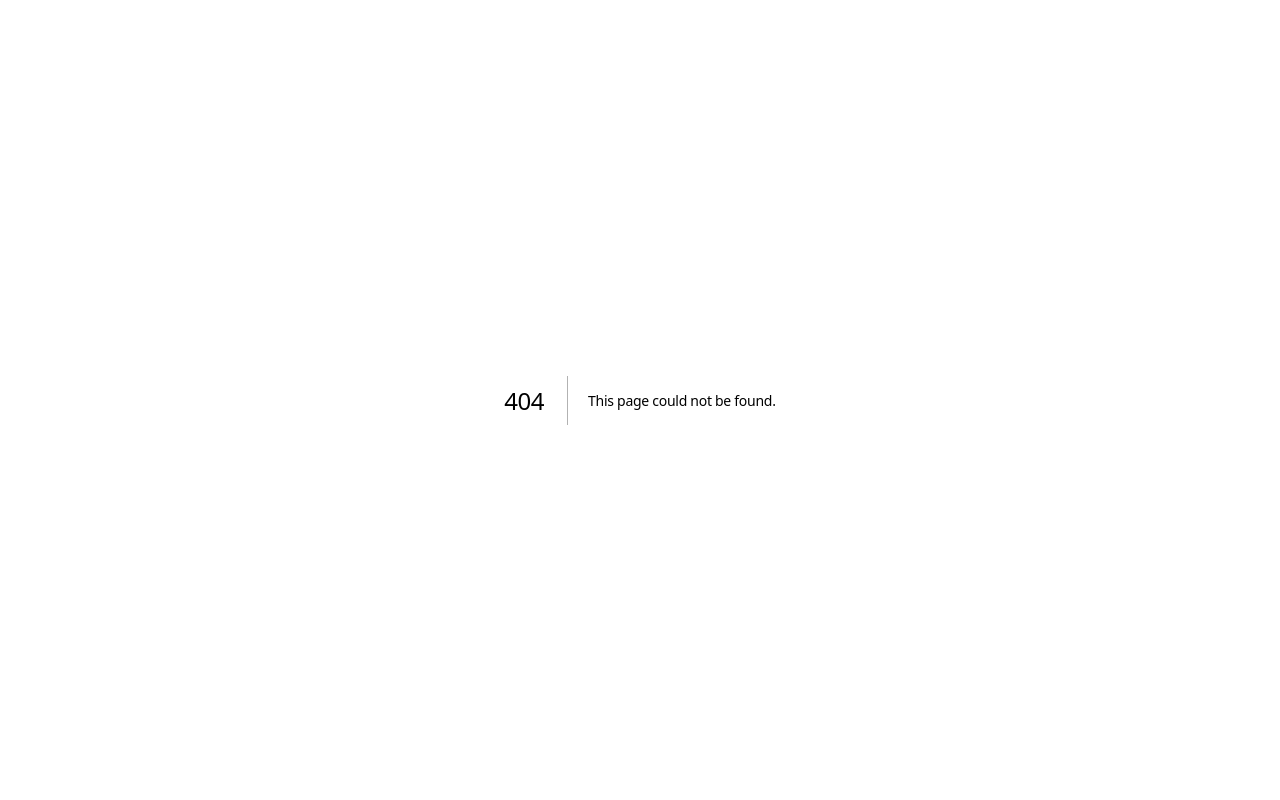
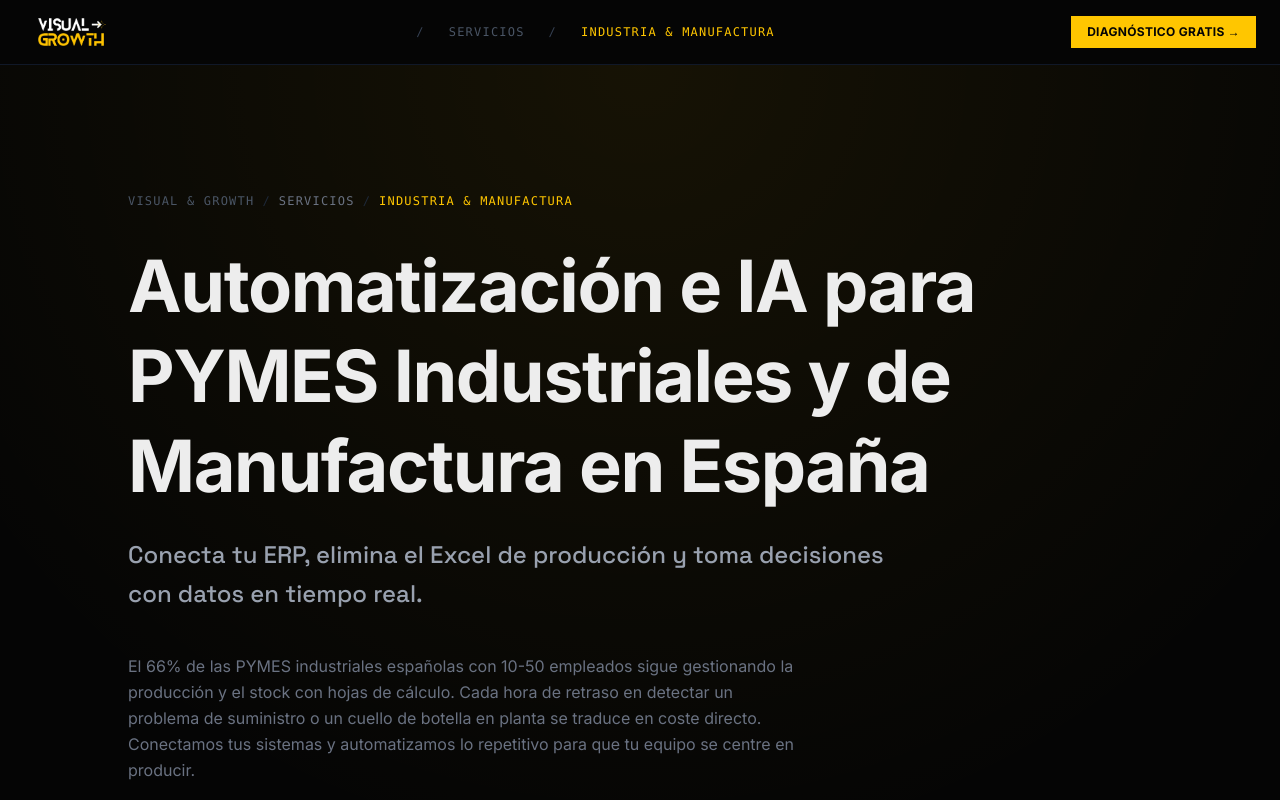
Before and after one commit to PabloVisualGrowth/final-website-visualandgrowth, a Next.js app: page /servicios/industria-manufactura in a window 1280 px wide. Before the commit this address had no page. Shown: the top 800 px of the page. Built offline with nearby package versions, Linux system fonts and the light colour scheme.

Commit message:
SEO: 6 páginas de servicios por vertical + componente ServicioPage

```diff
--- /dev/null
+++ b/src/app/servicios/industria-manufactura/page.tsx
@@ -0,0 +1,172 @@
+import type { Metadata } from "next";
+import ServicioPage, { ServicioData } from "@/components/ServicioPage";
+
+export const metadata: Metadata = {
+  title: "Automatización para Industria y Manufactura · IA y ERP · Visual & Growth España",
+  description: "Optimiza tu cadena de suministro, conecta tu ERP con IA y automatiza procesos repetitivos en planta. Para PYMES industriales de 10 a 500 empleados en España. Diagnóstico gratuito.",
+  keywords: [
+    "automatización industria España",
+    "digitalización manufactura PYME",
+    "optimización cadena suministro IA",
+    "integración ERP automatización",
+    "automatización procesos repetitivos fábrica",
+    "digitalización planta industrial",
+    "predictive maintenance IA manufactura",
+    "automatización logística interna",
+  ],
+  alternates: { canonical: "https://visualandgrowth.com/servicios/industria-manufactura" },
+  openGraph: {
+    title: "Automatización para Industria y Manufactura · Visual & Growth",
+    description: "Conecta tu ERP, optimiza la cadena de suministro y automatiza procesos repetitivos en planta con IA.",
+    url: "https://visualandgrowth.com/servicios/industria-manufactura",
+    siteName: "Visual & Growth",
+    locale: "es_ES",
+    type: "website",
+  },
+};
+
+const serviceSchema = {
+  "@context": "https://schema.org",
+  "@type": "Service",
+  "name": "Automatización e IA para Industria y Manufactura",
+  "provider": { "@id": "https://visualandgrowth.com/#organization" },
+  "description": "Automatización de procesos industriales para PYMES manufactureras en España: integración ERP, optimización de cadena de suministro, reporting automático y digitalización de planta.",
+  "areaServed": { "@type": "Country", "name": "España" },
+  "serviceType": "Consultoría de Automatización Industrial",
+  "url": "https://visualandgrowth.com/servicios/industria-manufactura",
+};
+
+const faqSchema = {
+  "@context": "https://schema.org",
+  "@type": "FAQPage",
+  "mainEntity": [
+    {
+      "@type": "Question",
+      "name": "¿Qué procesos industriales se pueden automatizar con IA sin cambiar el ERP?",
+      "acceptedAnswer": {
+        "@type": "Answer",
+        "text": "Sin tocar el ERP, se pueden automatizar: la generación de informes de producción, las alertas de stock mínimo, la comunicación de pedidos a proveedores, la conciliación de albaranes con pedidos y el seguimiento de KPIs de planta. Todo mediante conectores que leen y escriben en el ERP existente."
+      }
+    },
+    {
+      "@type": "Question",
+      "name": "¿Cuánto tiempo lleva implementar la automatización en una PYME industrial?",
+      "acceptedAnswer": {
+        "@type": "Answer",
+        "text": "Un primer módulo de automatización (por ejemplo, reporting automático de producción o alertas de stock) se despliega en 2-4 semanas. Un proyecto completo de digitalización de planta puede llevar 3-6 meses dependiendo de la complejidad del entorno tecnológico."
+      }
+    },
+    {
+      "@type": "Question",
+      "name": "¿Es necesario tener un departamento IT para mantener la automatización?",
+      "acceptedAnswer": {
+        "@type": "Answer",
+        "text": "No. Los sistemas que implementamos están diseñados para ser mantenidos por personal no técnico. Entregamos documentación, formación y soporte. Para cambios o ampliaciones, trabajamos bajo contrato de mantenimiento o por proyecto."
+      }
+    },
+    {
+      "@type": "Question",
+      "name": "¿Cómo se conecta la automatización con sistemas legados (software antiguo)?",
+      "acceptedAnswer": {
+        "@type": "Answer",
+        "text": "La mayoría de sistemas legados tienen alguna forma de exportación (CSV, Excel, base de datos SQL) o acceso web. Utilizamos esas salidas de datos para construir la integración. Solo en casos sin ninguna opción de exportación es necesario plantear una migración."
+      }
+    },
+  ]
+};
+
+const data: ServicioData = {
+  slug: "Industria & Manufactura",
+  h1: "Automatización e IA para PYMES Industriales y de Manufactura en España",
+  subtitle: "Conecta tu ERP, elimina el Excel de producción y toma decisiones con datos en tiempo real.",
+  intro: "El 66% de las PYMES industriales españolas con 10-50 empleados sigue gestionando la producción y el stock con hojas de cálculo. Cada hora de retraso en detectar un problema de suministro o un cuello de botella en planta se traduce en coste directo. Conectamos tus sistemas y automatizamos lo repetitivo para que tu equipo se centre en producir.",
+  heroStat: {
+    value: "85.593",
+    label: "PYMES industriales en España con 11-50 empleados — el segmento con mayor potencial de automatización sin grandes inversiones",
+    source: "DIRCE — Directorio Central de Empresas, INE 2024"
+  },
+  problems: [
+    {
+      icon: "📊",
+      title: "Reporting de producción manual y siempre tarde",
+      desc: "Los KPIs de planta se calculan a final de semana en Excel. Para entonces, los problemas que podrían haberse corregido ya tienen impacto en entregas y costes."
+    },
+    {
+      icon: "🔗",
+      title: "ERP desconectado del resto de herramientas",
+      desc: "El ERP tiene los datos pero no habla con el correo, el almacén ni los proveedores. El equipo copia datos manualmente entre sistemas varias veces al día."
+    },
+    {
+      icon: "📦",
+      title: "Roturas de stock que se detectan cuando ya es tarde",
+      desc: "Sin alertas automáticas de stock mínimo, los pedidos de reposición se hacen cuando ya hay un problema. El coste de una parada de producción supera con creces el de la reposición urgente."
+    }
+  ],
+  solutions: [
+    {
+      tag: "Hyper-Automation",
+      title: "Integración ERP con Sistemas de Planta",
+      desc: "Conectamos tu ERP (SAP, Sage, Navision, Holded) con las herramientas de producción, almacén y logística para que los datos fluyan sin intervención manual."
+    },
+    {
+      tag: "Hyper-Automation",
+      title: "Reporting Automático de Producción y KPIs",
+      desc: "Informe diario de producción generado automáticamente y enviado por email o Slack. OEE, rendimiento por línea y comparativa vs. objetivo sin que nadie lo calcule."
+    },
+    {
+      tag: "Hyper-Automation",
+      title: "Alertas Inteligentes de Stock y Reposición",
+      desc: "El sistema monitoriza el stock en tiempo real y genera automáticamente el pedido al proveedor o la alerta al responsable cuando se alcanza el punto de reorden."
+    },
+    {
+      tag: "Hyper-Automation",
+      title: "Automatización de Pedidos a Proveedores",
+      desc: "Cuando el stock cae por debajo del mínimo, se genera automáticamente el pedido al proveedor preferente y se envía con los datos correctos. Sin intervención manual."
+    },
+    {
+      tag: "Estrategia & Consultoría",
+      title: "Mapa de Procesos y Plan de Digitalización",
+      desc: "Documentamos todos los procesos de planta y back-office, identificamos los de mayor coste en tiempo y diseñamos el plan de automatización por fases."
+    },
+    {
+      tag: "Smart Structure",
+      title: "Incentivos Fiscales a la Digitalización Industrial",
+      desc: "Asesoramiento para acceder a las deducciones por I+D+i y digitalización industrial disponibles para PYMES manufactureras en España (Kit Digital, PERTE, deducciones IS)."
+    }
+  ],
+  dataPoints: [
+    { value: "66%", label: "de PYMES industriales españolas de 10-50 empleados gestionan producción con Excel (estudio AMETIC 2024)" },
+    { value: "527.609", label: "empresas en España con tramo 1-10 empleados — el gran mercado sin digitalizar" },
+    { value: "18%", label: "incremento medio de productividad en PYMES industriales tras implementar automatización básica (McKinsey 2024)" },
+    { value: "2-4 sem", label: "tiempo de despliegue de un primer módulo de automatización (reporting o alertas de stock)" },
+  ],
+  faqs: [
+    {
+      q: "¿Qué procesos industriales se pueden automatizar con IA sin cambiar el ERP?",
+      a: "Sin tocar el ERP, se pueden automatizar: la generación de informes de producción, las alertas de stock mínimo, la comunicación de pedidos a proveedores, la conciliación de albaranes con pedidos y el seguimiento de KPIs de planta. Todo mediante conectores que leen y escriben en el ERP existente."
+    },
+    {
+      q: "¿Cuánto tiempo lleva implementar la automatización en una PYME industrial?",
+      a: "Un primer módulo (reporting automático o alertas de stock) se despliega en 2-4 semanas. Un proyecto completo de digitalización puede llevar 3-6 meses dependiendo de la complejidad del entorno tecnológico."
+    },
+    {
+      q: "¿Es necesario tener un departamento IT para mantener la automatización?",
+      a: "No. Los sistemas que implementamos están diseñados para ser mantenidos por personal no técnico. Entregamos documentación, formación y soporte continuo."
+    },
+    {
+      q: "¿Cómo se conecta la automatización con sistemas legados?",
+      a: "La mayoría de sistemas legados tienen alguna forma de exportación (CSV, Excel, SQL). Utilizamos esas salidas para construir la integración. Solo si no hay ninguna opción de exportación es necesario plantear una migración."
+    },
+  ],
+  cta: "¿Cuánto te cuesta cada hora de parada de producción por falta de información a tiempo?"
+};
+
+export default function IndustriaManufacturaPage() {
+  return (
+    <>
+      <script type="application/ld+json" dangerouslySetInnerHTML={{ __html: JSON.stringify(serviceSchema) }} />
+      <script type="application/ld+json" dangerouslySetInnerHTML={{ __html: JSON.stringify(faqSchema) }} />
+      <ServicioPage data={data} />
+    </>
+  );
+}
```
